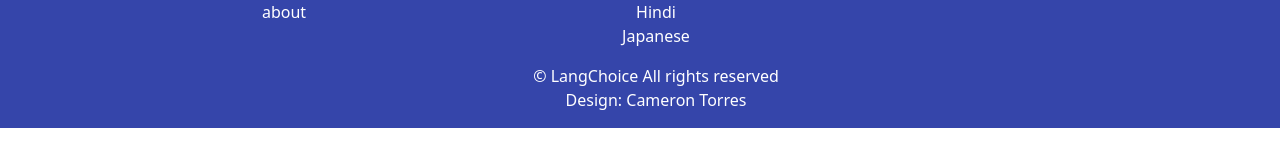
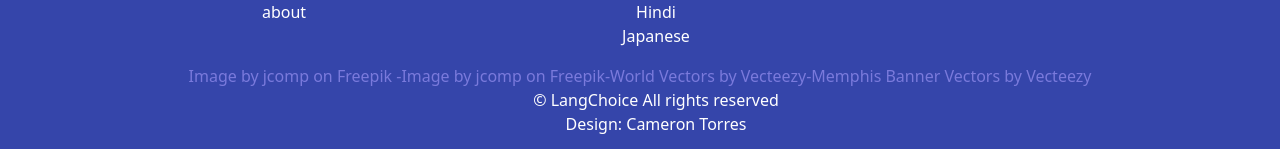
Before and after one commit to camerontorres/langChoice, a React (Create React App) app: page / in a window 1280 px wide. Shown: the part 2914-3063 px from the top of the page. Before the commit the page ends 3042 px from the top, so only its background shows below. Built offline with nearby package versions, Linux system fonts and the light colour scheme.

Commit message:
added attribution for imgs

```diff
--- a/src/App.css
+++ b/src/App.css
@@ -133,3 +133,9 @@ h1{
   padding: .5em;
 
 }
+
+.attributions {
+  color: rgb(122, 122, 220);
+  font-style: none;
+
+}
--- a/src/components/Footer.js
+++ b/src/components/Footer.js
@@ -30,7 +30,7 @@ export default function Footer() {
                     </Link>
                 </li>
                 <li className=''>
-                    <Link to='/About'>
+                    <Link to='/SignUp'>
                         about
                     </Link>
                 </li>
@@ -52,7 +52,7 @@ export default function Footer() {
                     </Link>
                 </li>
                 <li className=''>
-                    <Link to='/Languages/English'>
+                    <Link to='/Languages/French'>
                         French
                     </Link>
                 </li>
@@ -85,6 +85,12 @@ export default function Footer() {
 
                 </ul>
             </section>
+            <div className='text-center attributions'>
+            <a className='text-center attributions'href="https://www.freepik.com/free-vector/education-learning-concept-love-reading-people-reading-students-studying-preparing-examination-library-book-lovers-readers-modern-literature-flat-cartoon-vector-illustration_25273862.htm#query=studying&position=9&from_view=search&track=sph">Image by jcomp on Freepik </a>-
+<a className='text-center attributions'href="https://www.freepik.com/free-vector/education-learning-concept-love-reading-people-reading-students-studying-preparing-examination-library-book-lovers-readers-modern-literature-flat-cartoon-vector-illustration_25273862.htm#query=studying&position=9&from_view=search&track=sph">Image by jcomp on Freepik</a>-
+<a className='text-center attributions'href="https://www.vecteezy.com/free-vector/world">World Vectors by Vecteezy</a>-
+<a className='text-center attributions'href="https://www.vecteezy.com/free-vector/memphis-banner">Memphis Banner Vectors by Vecteezy</a>
+            </div>
 
             <div class="copyright text-center">
             <ul class="menu">
```
